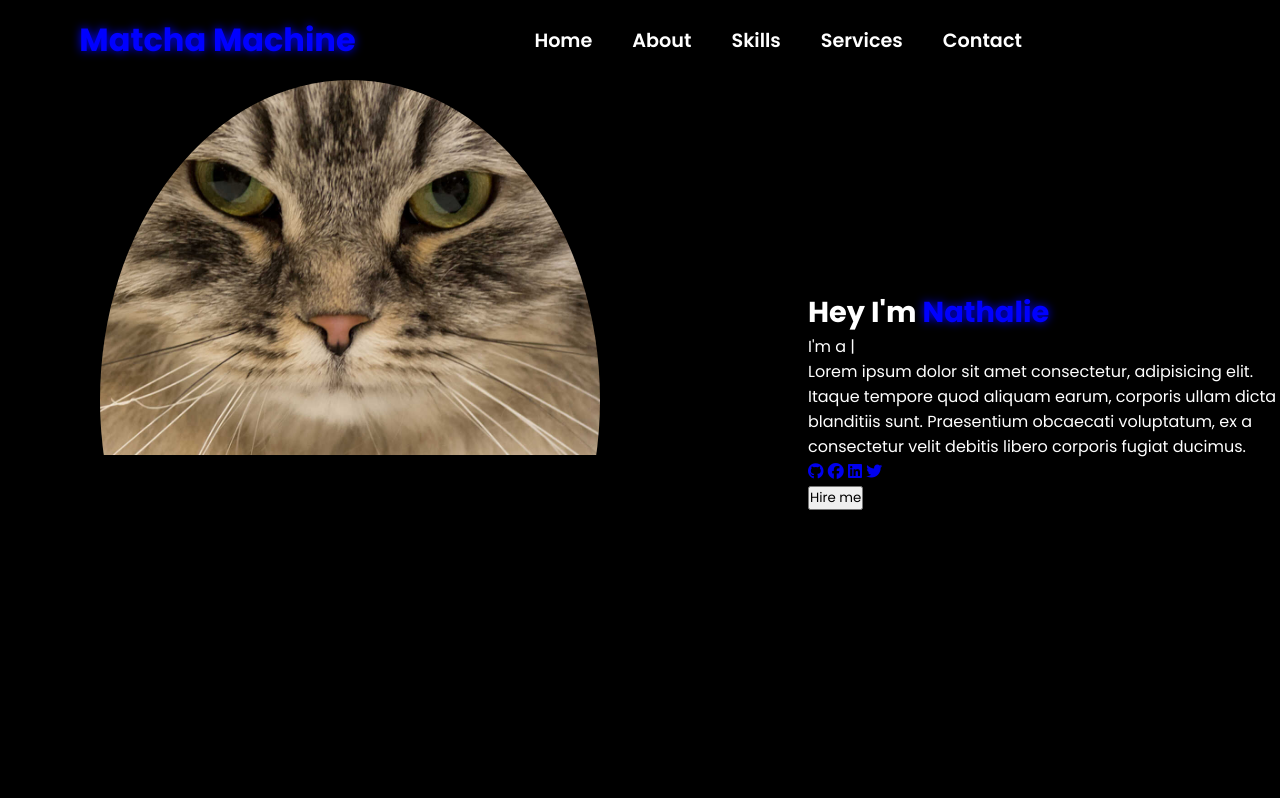
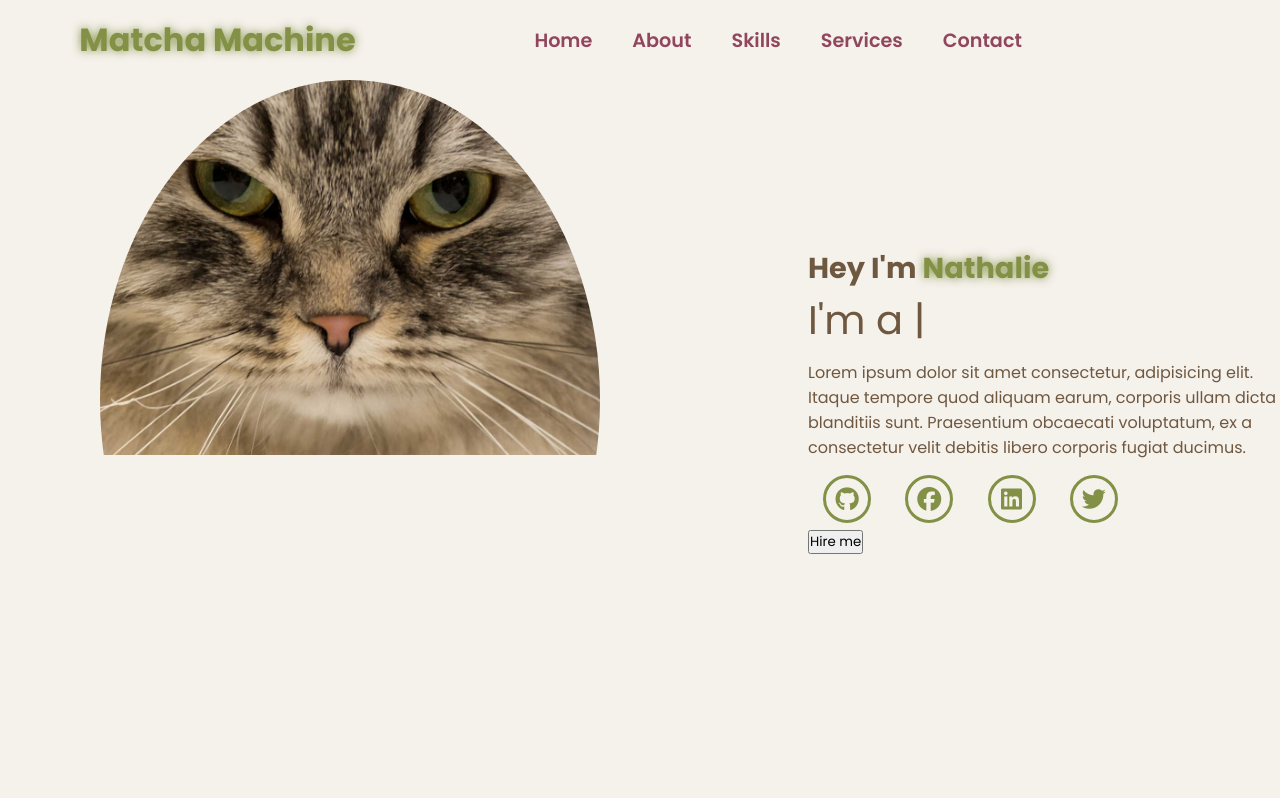
Before and after one commit to NathalieHimaya/Portfolio-Website, a plain HTML site: page index.html in a window 1280 px wide. Shown: the top 798 px of the page. Drawn offline with Linux system fonts and the light colour scheme.

Commit message:
Adjusted Borders

```diff
--- a/style.css
+++ b/style.css
@@ -3,7 +3,7 @@
 *{
     margin: 0;
     padding: 0;
-    box-sizing: border=box;
+    box-sizing: border-box;
     font-family: 'Poppins', sans-serif;
     text-decoration: none;
     scroll-behavior: smooth;
@@ -12,7 +12,7 @@
 body{
     width: 100%;
     height: auto;
-    background-color: black;
+    background-color: #F5F1EB;
     overflow-x:hidden;
 }
 
@@ -37,8 +37,8 @@ nav{
 }
 
 .logo span{
-    color: blue;
-    text-shadow: 0 0 10px blue
+    color: #839146;
+    text-shadow: 0 0 10px #839146
 }
 
 .hamburg
@@ -47,7 +47,7 @@ nav{
     position: absolute;
     right: 15px;
     top: 10px;
-    color: white;
+    color: black;
     opacity: 0;
     pointer-events: none;
     font-size: clamp(2.5rem,0.5rem + 5vw, 3rem);
@@ -60,7 +60,7 @@ nav{
 .nav-container .links a{
     position: relative;
     font-size: 1.2rem;
-    color: white;
+    color: #91465d;
     margin: 0 20px;
     text-decoration: none ;
     font-weight: 550;
@@ -74,13 +74,17 @@ nav{
     left: 0;
     width: 0%;
     height: 3px;
-    background-color: blue;
+    background-color: #839146;
     transition: 0.2s linear;
 
 }
 
+.nav-container .links a:hover::before{
+    width: 100%;
+}
+
 .nav-container .links a:hover{
-    color: blue;
+    color: #839146;
 }
 
 .dropdown{
@@ -106,7 +110,7 @@ nav{
 }
 
 .dropdown .links a:hover{
-    color: blue;
+    color: #839146;
 }
 
 section{
@@ -119,7 +123,7 @@ section .main-container{
     justify-content: space-between;
     padding-left: 100px;
     align-items: center;
-    color: white;
+
 }
 
 .main-container .image{
@@ -127,7 +131,7 @@ section .main-container{
     height: 80vh;
     border-radius: 100%;
     overflow: hidden;
-    box-shadow: 0 0 50 px blue;
+    box-shadow: 0 0 50 px #839146;
 }
 
 .main-container .image img{
@@ -135,7 +139,7 @@ section .main-container{
 }
 
 .main-container .image:hover{
-    animation: animate 1.5 ease-in-out infinite
+    animation: animate 1.5s ease-in-out infinite;
 }
 
 @keyframes animate{
@@ -153,7 +157,7 @@ section .main-container{
 }
 
 .main-container .content{
-    color: white;
+    color: #6F5840;
     width: 40%
 }
 
@@ -162,6 +166,34 @@ section .main-container{
 }
 
 .content h1 span{
-    color: blue;
+    color: #839146;
     text-shadow: 0 0 10px;
 }
+
+.content .typewriter{
+    font-size: clamp(1rem, 1rem + 2.5vw, 2.5rem);
+}
+.content .typewriter-text{
+    color: #839146;
+    text-shadow: 0 0 10 px #839146;
+}
+
+.content p{
+    font-size: clamp(0.4rem, 0.2rem + 9vh, 1rem);
+    margin: 10px 0;
+}
+
+.social-links i{
+    display:inline-flex;
+    justify-content: center;
+    align-items: center;
+    width: 3rem;
+    height: 3rem;
+    background-color: transparent;
+    border: 0.2rem solid #839146;
+    border-radius: 50%;
+    color: #839146;
+    margin: 5px 15px;
+    font-size: 1.5rem;
+    transition: 0.2s linear;
+}
```
